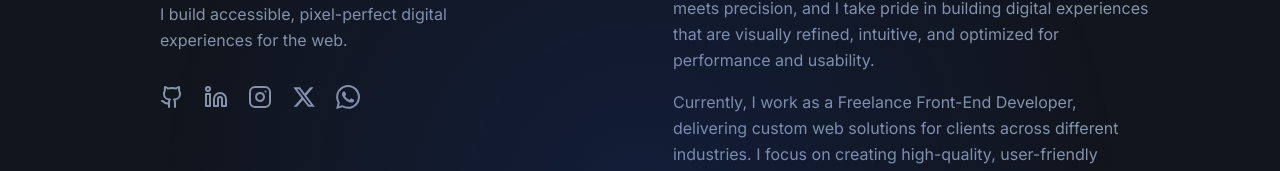
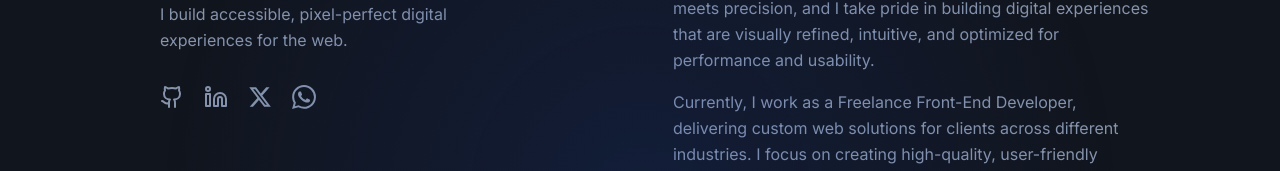
Before and after one commit to zakad00e2/portfilio, a React (Vite) app: page /en in a window 1280 px wide. Shown: the part 204-375 px from the top of the page. Built offline with nearby package versions, Linux system fonts and the light colour scheme.

Commit message:
feat: remove Instagram link from Hero component

```diff
--- a/src/components/portfolio/Hero.tsx
+++ b/src/components/portfolio/Hero.tsx
@@ -1,4 +1,4 @@
-import { Github, Linkedin, Instagram } from "lucide-react";
+import { Github, Linkedin } from "lucide-react";
 import { useEffect, useRef } from "react";
 import { Link } from "react-router-dom";
 import { useTranslation } from "react-i18next";
@@ -93,15 +93,6 @@ export const Hero = () => {
           <Linkedin className="w-6 h-6" />
         </a>
         <a
-          href="https://www.instagram.com/zakariasafi10/"
-          target="_blank"
-          rel="noopener noreferrer"
-          className="text-slate hover:text-slate-light transition-colors duration-200"
-          aria-label="Instagram"
-        >
-          <Instagram className="w-6 h-6" />
-        </a>
-        <a
           href="https://x.com/Zakariaweb1"
           target="_blank"
           rel="noopener noreferrer"
```
